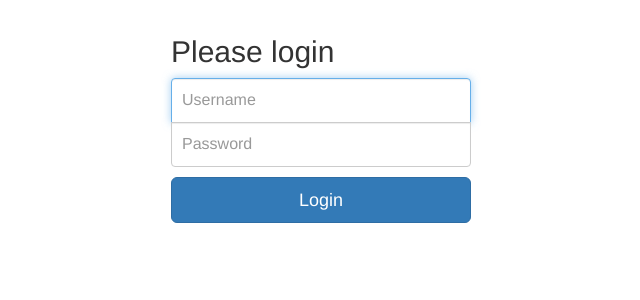
After one commit to Eunhyang/baemin, a Django app: page /partner/login in a window 1280 px wide. The commit adds this page. Shown: the top 300 px of the page, without its empty margins (319-959 px from the left). Run offline with Django 3.2, Linux system fonts and the light colour scheme; some libraries are stand-ins or nearby versions.

Commit message:
add logout

```diff
--- a/baemin/urls.py
+++ b/baemin/urls.py
@@ -17,6 +17,6 @@ from django.conf.urls import url, include
 from django.contrib import admin
 
 urlpatterns = [
+    url(r'^partner/', include('partner.urls')),
     url(r'^admin/', admin.site.urls),
-    url(r'^', include('client.urls')),
 ]
--- a/client/views.py
+++ b/client/views.py
@@ -1,3 +1,9 @@
 from django.shortcuts import render
 
 # Create your views here.
+def index(request):
+    # article_list = Article.objects.all()
+    # ctx = {
+    #     "article_list" : article_list
+    # }
+    return render(request, 'index.html', {})
--- /dev/null
+++ b/partner/urls.py
@@ -0,0 +1,9 @@
+from django.conf.urls import url
+from .views import index, signup, login, logout
+
+urlpatterns = [
+    url(r'^$', index, name='index'),
+    url(r'^signup$', signup, name='signup'),
+    url(r'^login$', login, name='login'),
+    url(r'^logout$', logout, name='logout'),
+]
--- a/partner/views.py
+++ b/partner/views.py
@@ -1,3 +1,49 @@
-from django.shortcuts import render
+from django.contrib.auth import (
+    authenticate, login as auth_login, logout as auth_logout
+    )
+from django.contrib.auth.models import User
+from django.shortcuts import render, redirect
 
 # Create your views here.
+def index(request):
+    ctx = {}
+    return render(request, "index.html", ctx)
+
+def login(request):
+    ctx = {}
+
+    if request.method == "GET":
+        pass
+    elif request.method == "POST":
+        username = request.POST.get("username")
+        password = request.POST.get("password")
+        user = authenticate(username=username, password=password)
+
+        if user is not None:
+            print('----------------로그인 성공----------------')
+            auth_login(request, user)
+            return redirect("/partner/")
+        else:
+            print('----------------사용자 없음----------------')
+            ctx.update({"error" : "사용자가 없습니다."})
+
+    return render(request, "login.html", ctx)
+
+def logout(request):
+    auth_logout(request)
+    return redirect("/partner/")
+
+def signup(request):
+    if request.method == "GET":
+        pass
+    elif request.method == "POST":
+        username = request.POST.get("username")
+        email = request.POST.get("email")
+        password = request.POST.get("password")
+        # print(username, email, password)
+
+        user = User.objects.create_user(username, email, password)
+        # Article.objects.create(title="", content="")
+
+    ctx = {}
+    return render(request, "signup.html", ctx)
--- /dev/null
+++ b/static/css/base.css
@@ -0,0 +1,39 @@
+.form-signin {
+    max-width: 330px;
+    padding: 15px;
+    margin: 0 auto;
+}
+
+.form-signin .form-signin-heading, .form-signin .checkbox {
+    margin-bottom: 10px;
+}
+
+.form-signin input[type="email"] {
+    margin-bottom: -1px;
+    border-bottom-right-radius: 0;
+    border-bottom-left-radius: 0;
+    border-top-left-radius: 0;
+    border-top-right-radius: 0;
+}
+
+.form-signin input[type="text"] {
+    margin-bottom: -1px;
+    border-bottom-right-radius: 0;
+    border-bottom-left-radius: 0;
+}
+
+.form-signin input[type="password"] {
+    margin-bottom: 10px;
+    border-top-left-radius: 0;
+    border-top-right-radius: 0;
+}
+
+.form-signin .form-control {
+    position: relative;
+    height: auto;
+    -webkit-box-sizing: border-box;
+    -moz-box-sizing: border-box;
+    box-sizing: border-box;
+    padding: 10px;
+    font-size: 16px;
+}
--- /dev/null
+++ b/templates/login.html
@@ -0,0 +1,22 @@
+{% extends "base.html" %}
+
+{% block body %}
+<!-- <div style="color:red; font-size:2em;">hello world, {{ name }}</div>
+<div style="color:#123456;">hello world, joe</div>
+<div style="color:red;">hello world, scott</div> -->
+<div class="container">
+  <form method="post" action="" class="form-signin" >
+      {% csrf_token %}
+      <h2 class="form-signin-heading">Please login</h2>
+      <input type="text" name="username"
+        class="form-control" placeholder="Username" required="" autofocus="" />
+      <input type="password" name="password"
+        class="form-control" placeholder="Password" required="" />
+      <button class="btn btn-lg btn-primary btn-block" type="submit">
+        Login
+      </button>
+        {{error}}
+  </form>
+</div>
+
+{% endblock %}
```
Also changed, not shown: templates/index.html (+8 -22 lines), templates/signup.html (added, +23 -0 lines).
